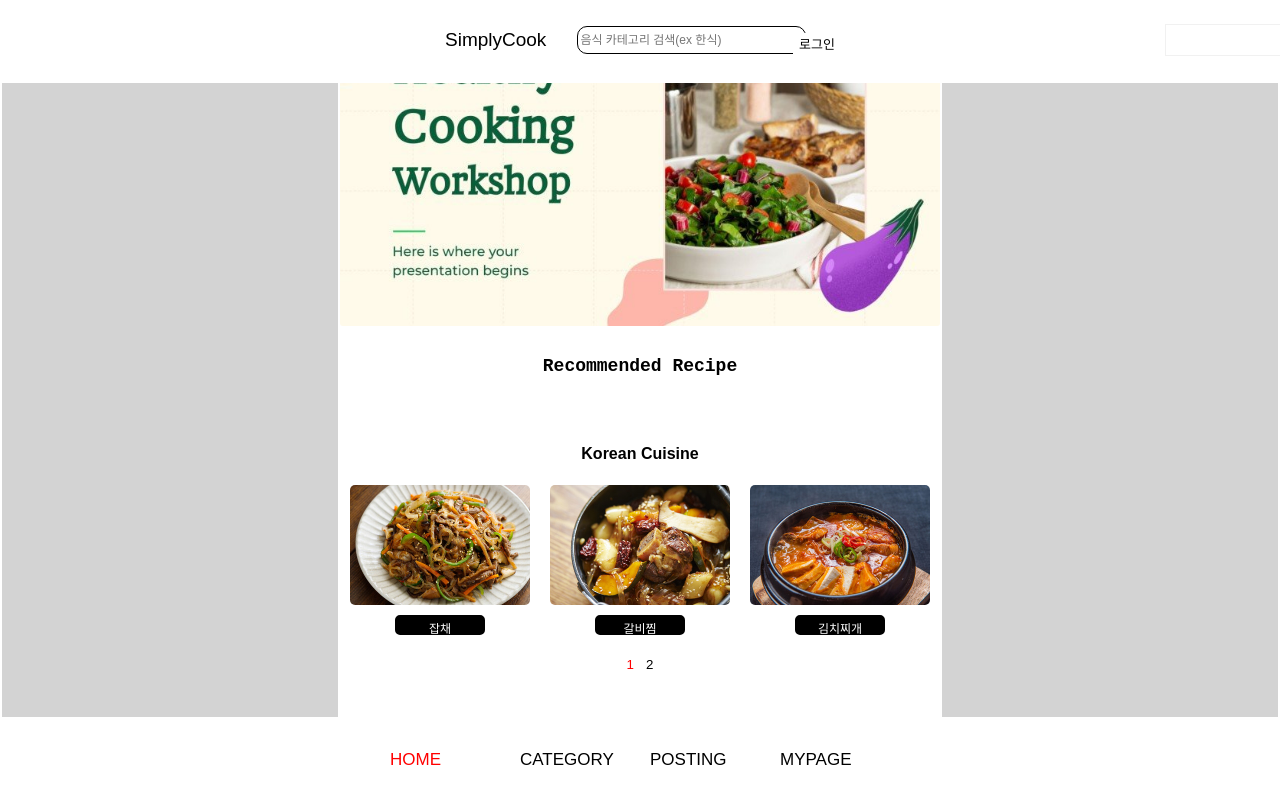
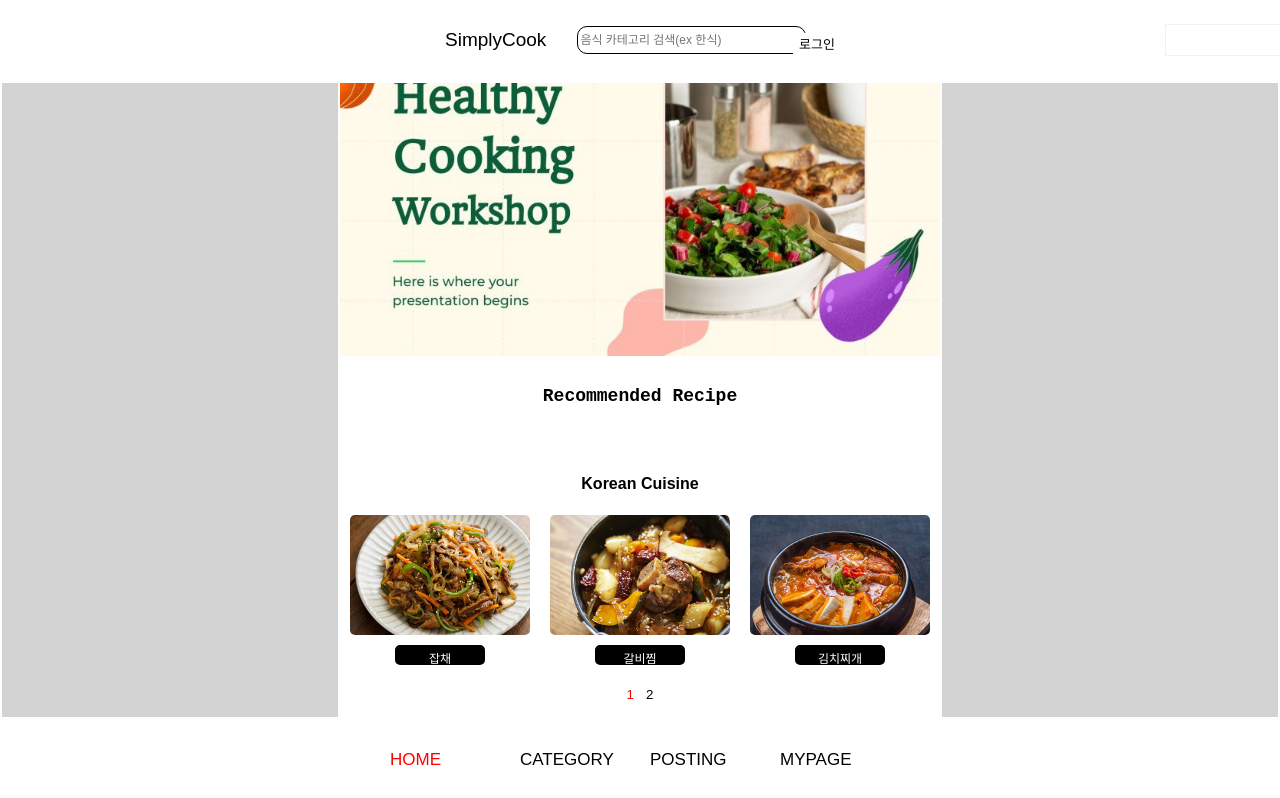
Before and after one commit to bakuuuuuuu/recipe-share-platform, a React (Create React App) app: page / in a window 1280 px wide. Shown: the top 798 px of the page. Built offline with nearby package versions, Linux system fonts and the light colour scheme.

Commit message:
메인 padding

```diff
--- a/src/page/CorePage.jsx
+++ b/src/page/CorePage.jsx
@@ -8,6 +8,7 @@ const CorepageStyles ={
       justifyContent: 'center',
       alignItems: 'center',
       height: '100vh', // 화면 전체 높이를 차지
+
   },
 
   //중앙 영역 styles
@@ -17,6 +18,7 @@ const CorepageStyles ={
     display: 'flex',
     flexDirection: 'column', // 자식 요소를 세로로 배치
     alignItems: 'center', // 가운데 정렬
+    paddingTop:"60px",
   },
 
   //사이드 영역 styles
```
